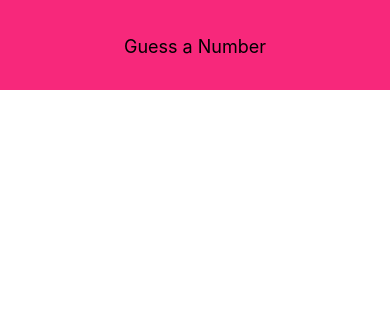
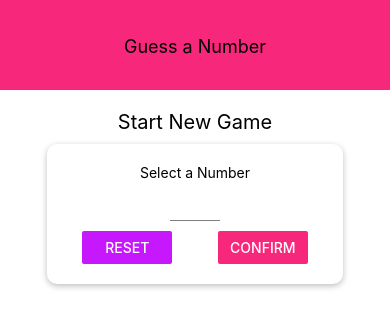
Before and after one commit to Rakshith658/Number-Guessing, a React Native app: screen / in a window 390 px wide. Shown: the top 328 px of the page. Built offline with nearby package versions, Linux system fonts and the light colour scheme.

Commit message:
learing something new

```diff
--- a/App.js
+++ b/App.js
@@ -1,12 +1,15 @@
 import { StatusBar } from 'expo-status-bar';
 import React from 'react';
 import { StyleSheet, Text, View } from 'react-native';
-import Header from './Components/Header'
+
+import Header from './Components/Header';
+import StartGameScreen from './Screens/StartGameScreen'
 
 export default function App() {
   return (
     <View style={styles.screen}>
       <Header title={'Guess a Number'}/>
+      <StartGameScreen/>
       {/* <StatusBar style="auto" /> */}
     </View>
   );
--- /dev/null
+++ b/Components/Card.js
@@ -0,0 +1,26 @@
+import React from 'react'
+import { StyleSheet, Text, View } from 'react-native'
+
+const Card = (props) => {
+    return (
+        <View style={{...styles.card,...props.style}}>{props.children}</View>
+    )
+}
+
+export default Card;
+
+const styles = StyleSheet.create({
+    card:{
+        shadowColor:'black',
+        shadowOffset:{
+            width:0,
+            height:2
+        },
+        shadowRadius:6,
+        shadowOpacity:0.26,
+        elevation:5,
+        backgroundColor:'white',
+        padding:20,
+        borderRadius:10,
+    },
+})
--- a/Components/Header.js
+++ b/Components/Header.js
@@ -1,5 +1,7 @@
 import React from 'react'
 import { StyleSheet, Text, View } from 'react-native'
+
+import Colors from '../Constants/Colors'
 
 const Header = (props) => {
 
@@ -17,7 +19,7 @@
         width:'100%',
         height:90,
         paddingTop:36,
-        backgroundColor:'#f7287b',
+        backgroundColor:Colors.primary ,
         alignItems:'center',
         justifyContent:'space-between',
     },
--- /dev/null
+++ b/Components/Input.js
@@ -0,0 +1,19 @@
+import React from 'react'
+import { StyleSheet, Text, TextInput, View } from 'react-native'
+
+const Input = (props) => {
+    return (
+        <TextInput {...props} style={{...styles.Input,...props.style}}/>
+    )
+}
+
+export default Input
+
+const styles = StyleSheet.create({
+    Input:{
+        height:30,
+        marginVertical:10,
+        borderColor:'grey',
+        borderBottomWidth:1,
+    }
+})
--- /dev/null
+++ b/Constants/Colors.js
@@ -0,0 +1,4 @@
+export default {
+    primary:'#f7287b',
+    accent:'#c717fc'
+}
--- /dev/null
+++ b/Screens/StartGameScreen.js
@@ -0,0 +1,72 @@
+import React from 'react'
+import { Button, StyleSheet, Text, TextInput, View } from 'react-native';
+
+import Card from '../Components/Card';
+import Input from '../Components/Input'
+import Colors from '../Constants/Colors';
+
+
+const StartGameScreen = () => {
+    return (
+        <View style={styles.screen}>
+            <Text style={styles.title}>Start New Game</Text>
+            {/* <View style={styles.inputContainer}> */}
+            <Card style={styles.inputContainer}>
+                <Text>Select a Number</Text>
+                <Input style={styles.input} blurOnSubmit autoCapitalize='none' autoCurrect={false} keyboardType="numeric" maxLength={2} />
+                <View style={styles.buttonContainer}>
+                    <View style={styles.button}>
+                        <Button title='Reset' onPress={()=>{}} color={Colors.accent}/>
+                    </View>
+                    <View style={styles.button}>
+                        <Button title='Confirm'  onPress={()=>{}} color={Colors.primary}/>
+                    </View>
+                </View>
+            </Card>
+            {/* </View> */}
+        </View>
+    )
+}
+
+export default StartGameScreen
+
+const styles = StyleSheet.create({
+    screen:{
+        flex:1,
+        alignItems:'center',
+        padding:10,
+    },
+    inputContainer:{
+        width:300,
+        maxWidth:'80%',
+        alignItems:'center',
+        // shadowColor:'black',
+        // shadowOffset:{
+        //     width:0,
+        //     height:2
+        // },
+        // shadowRadius:6,
+        // shadowOpacity:0.26,
+        // elevation:5,
+        // backgroundColor:'white',
+        // padding:20,
+        // borderRadius:10,
+    },
+    title:{
+        fontSize:20,
+        marginVertical:10,
+    },
+    buttonContainer:{
+        flexDirection:'row',
+        width:'100%',
+        justifyContent:'space-between',
+        paddingHorizontal:15,
+    },
+    button:{
+        width:'40%',
+    },
+    input:{
+        width:50,
+        textAlign:'center'
+    }
+})
```
